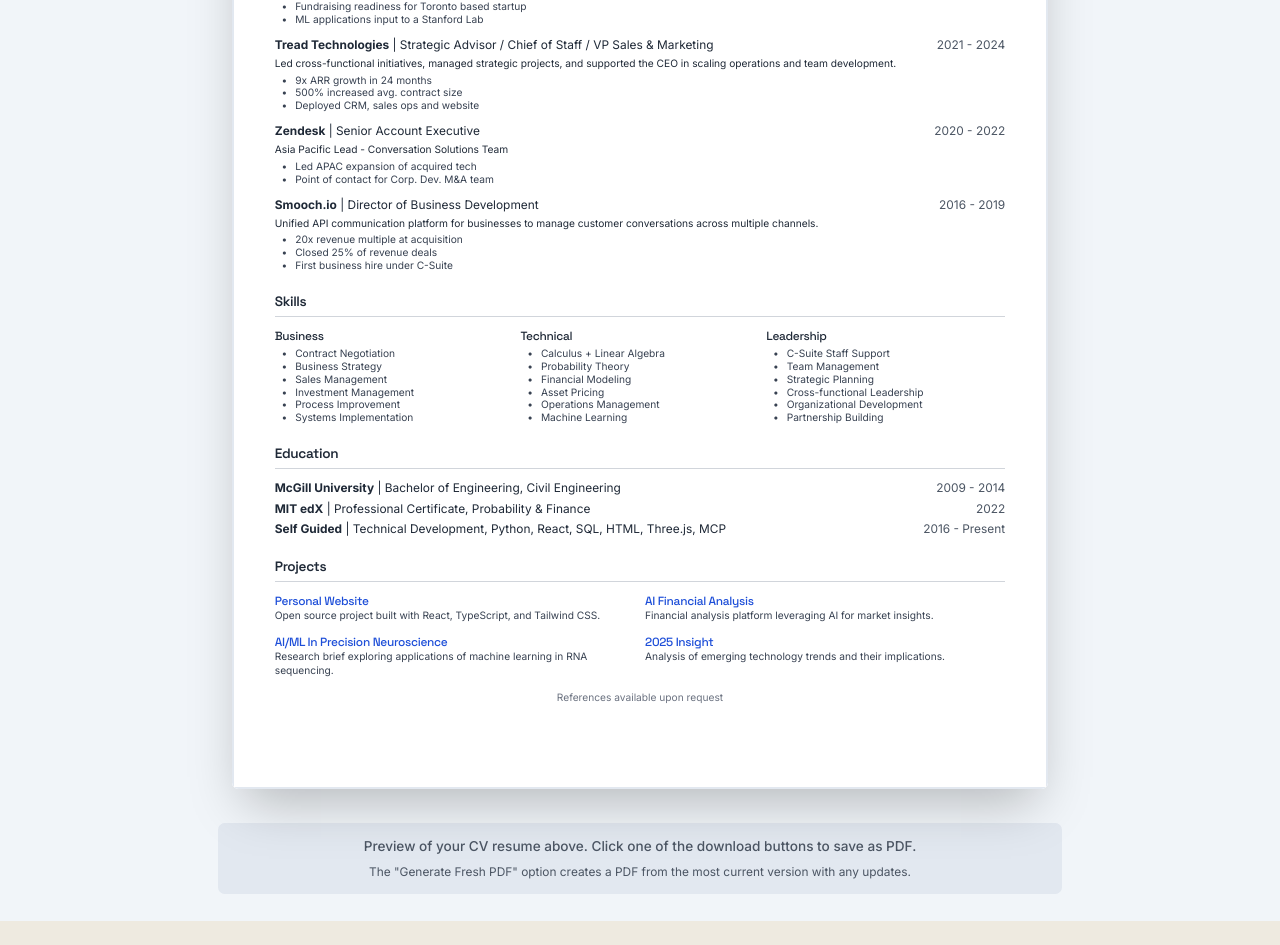
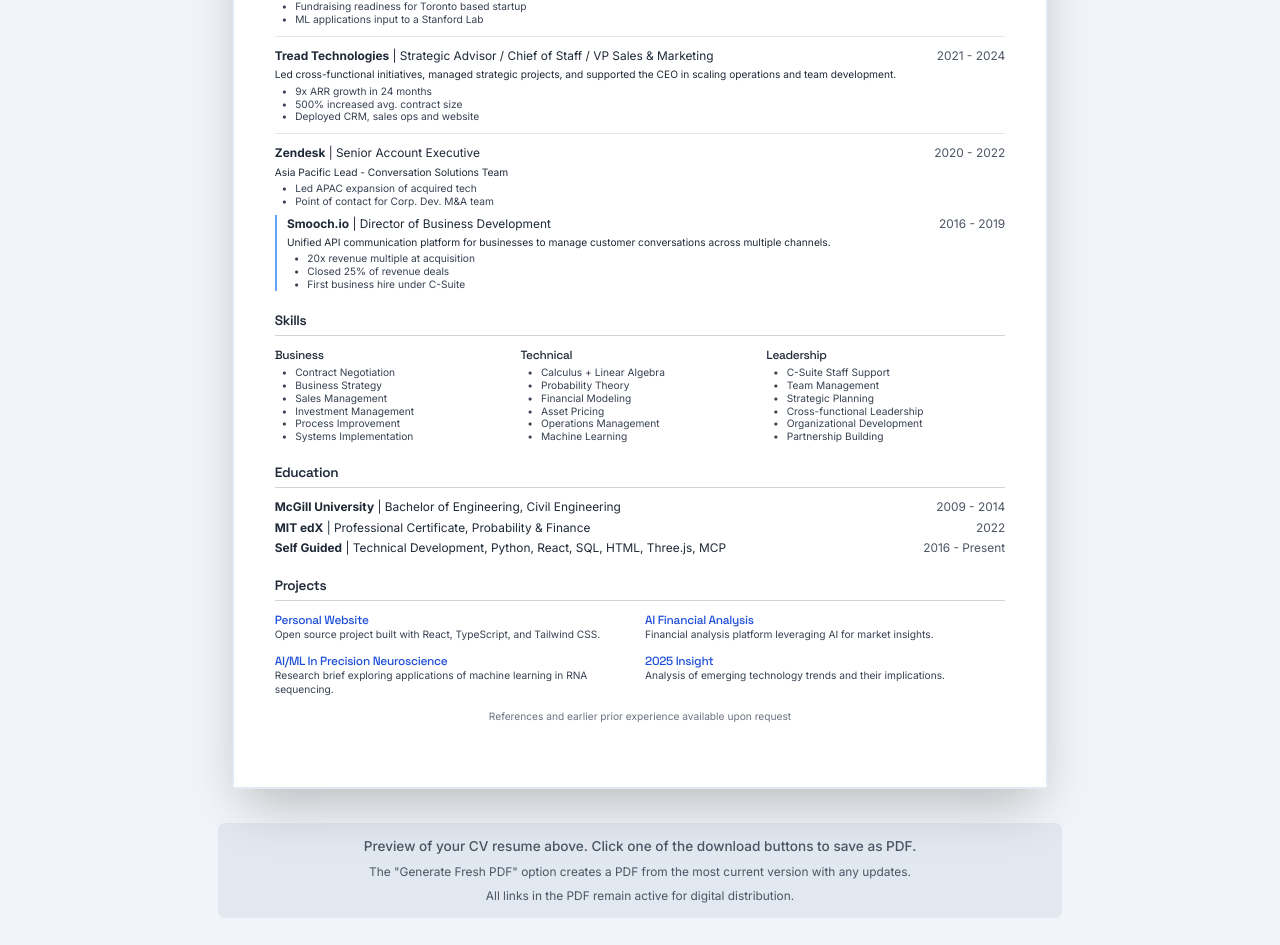
Before and after one commit to sojourner-alpha/world-mk1, a React (Vite) app: page /world-mk1/cv in a window 1280 px wide. Shown: the part 400-1345 px from the top of the page. Before the commit the page ends 1321 px from the top, so only its background shows below. Built offline with nearby package versions, Linux system fonts and the light colour scheme.

Commit message:
CV UI cleanup

```diff
--- a/src/pages/CvPage.tsx
+++ b/src/pages/CvPage.tsx
@@ -16,6 +16,14 @@ const CvPage: React.FC = () => {
     const cv = cvRef.current;
 
     try {
+      // Create a PDF with links enabled
+      const pdf = new jsPDF({
+        orientation: 'portrait',
+        unit: 'in',
+        format: [8.5, 11]
+      });
+
+      // Use html2canvas with higher quality settings
       const canvas = await html2canvas(cv, {
         scale: 2, // Higher scale for better quality
         useCORS: true,
@@ -24,17 +32,32 @@ const CvPage: React.FC = () => {
       });
 
       const imgData = canvas.toDataURL('image/png');
-      const pdf = new jsPDF({
-        orientation: 'portrait',
-        unit: 'in',
-        format: [8.5, 11]
-      });
 
       // Calculate dimensions
       const imgWidth = 8.5;
       const imgHeight = (canvas.height * imgWidth) / canvas.width;
 
+      // Add the image to the PDF
       pdf.addImage(imgData, 'PNG', 0, 0, imgWidth, imgHeight);
+
+      // Find and add hyperlinks to the PDF
+      if (cvRef.current) {
+        const links = cvRef.current.querySelectorAll('a');
+        links.forEach(link => {
+          const rect = link.getBoundingClientRect();
+          const cvRect = cv.getBoundingClientRect();
+
+          // Calculate relative position in PDF coordinates
+          const x = (rect.left - cvRect.left) * imgWidth / cvRect.width;
+          const y = (rect.top - cvRect.top) * imgHeight / cvRect.height;
+          const width = rect.width * imgWidth / cvRect.width;
+          const height = rect.height * imgHeight / cvRect.height;
+
+          // Add link annotation to PDF
+          pdf.link(x, y, width, height, { url: link.href });
+        });
+      }
+
       pdf.save('curtis_lederle_cv.pdf');
 
     } catch (error) {
@@ -98,6 +121,7 @@ const CvPage: React.FC = () => {
         <div className="mt-8 text-center text-gray-600 bg-slate-200 p-4 rounded-lg">
           <p className="font-medium">Preview of your CV resume above. Click one of the download buttons to save as PDF.</p>
           <p className="text-sm mt-2">The "Generate Fresh PDF" option creates a PDF from the most current version with any updates.</p>
+          <p className="text-sm mt-2">All links in the PDF remain active for digital distribution.</p>
         </div>
       </div>
     </div>
--- a/src/pages/CvTemplate.tsx
+++ b/src/pages/CvTemplate.tsx
@@ -60,9 +60,13 @@ const careerHighlights = [
     achievements: [
       "Led APAC expansion of acquired tech",
       "Point of contact for Corp. Dev. M&A team"
-    ]
+    ],
+    hasAcquisition: true
   },
-  {
+];
+
+// Acquisition data (Smooch.io was acquired by Zendesk)
+const acquisitionData = {
   company: "Smooch.io",
   role: "Director of Business Development",
   period: "2016 - 2019",
@@ -72,8 +76,7 @@ const careerHighlights = [
     "Closed 25% of revenue deals",
     "First business hire under C-Suite"
   ]
-  },
-];
+};
 
 // Education data
 const education = [
@@ -167,7 +170,10 @@ const CvTemplate: React.FC = () => {
         <h2 className="text-base font-semibold border-b border-gray-300 pb-1 mb-3">Professional Experience</h2>
         <div className="space-y-3">
           {careerHighlights.map((job, index) => (
-            <div key={index} className="text-sm">
+            <div
+              key={index}
+              className={`text-sm ${index < careerHighlights.length - 1 ? 'pb-3 border-b border-gray-200' : ''}`}
+            >
               <div className="flex justify-between">
                 <div>
                   <span className="font-bold">{job.company}</span> | {job.role}
@@ -184,6 +190,32 @@ const CvTemplate: React.FC = () => {
                     </li>
                   ))}
                 </ul>
+              )}
+
+              {/* Render acquisition info if this job has an acquisition */}
+              {job.hasAcquisition && (
+                <div className="mt-2 relative">
+                  {/* Acquisition block with left border */}
+                  <div className="pl-3 border-l-2 border-blue-400">
+                    <div className="flex justify-between">
+                      <div>
+                        <span className="font-bold">{acquisitionData.company}</span> | {acquisitionData.role}
+                      </div>
+                      <span className="text-gray-600">{acquisitionData.period}</span>
+                    </div>
+                    <p className="text-xs mt-1 leading-snug">{acquisitionData.description}</p>
+                    {acquisitionData.achievements && (
+                      <ul className="text-xs mt-1 text-gray-700 pl-4">
+                        {acquisitionData.achievements.map((achievement, i) => (
+                          <li key={i} className="leading-tight ml-2 relative">
+                            <span className="absolute -left-4">•</span>
+                            {achievement}
+                          </li>
+                        ))}
+                      </ul>
+                    )}
+                  </div>
+                </div>
               )}
             </div>
           ))}
@@ -264,7 +296,7 @@ const CvTemplate: React.FC = () => {
 
       {/* Footer */}
       <footer className="text-center text-xs text-gray-500 mt-auto pt-4">
-        <p>References available upon request</p>
+        <p>References and earlier prior experience available upon request</p>
       </footer>
     </div>
   );
```
Lines whose indentation alone changed are shown as unchanged.
